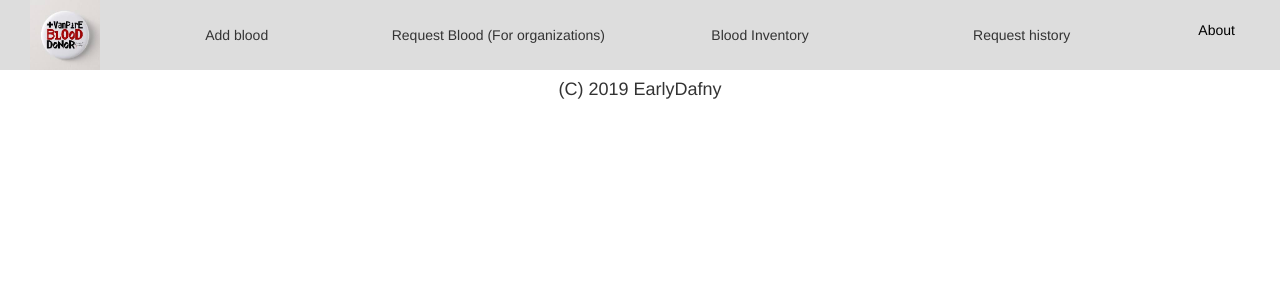
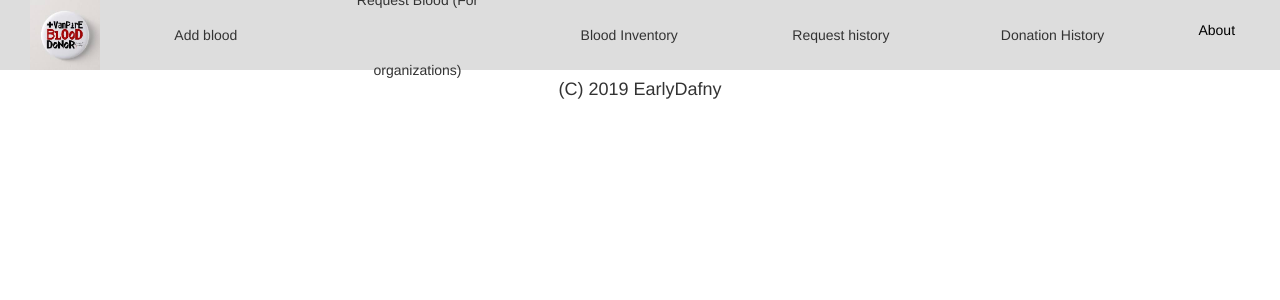
Before and after one commit to xyunsw/EarlyDafny, a Flask app: page /about in a window 1280 px wide. Shown: the top 300 px of the page. Run offline with Flask 2, Linux system fonts and the light colour scheme; some libraries are stand-ins or nearby versions.

Commit message:
donation history but has bugs

```diff
--- a/templates/base.html
+++ b/templates/base.html
@@ -80,6 +80,7 @@
             <div class="event" id="tag_2">Request Blood (For organizations)</div>
             <div class="event" id="tag_3">Blood Inventory</div>
             <div class="event"id="tag_4">Request history</div>
+            <div class="event"id="tag_5">Donation History</div>
             <ul class="header-items">
                 <li class="header-item"><a href="/about">About</a></li>
             </ul>
@@ -102,5 +103,8 @@
     $("#tag_4").click(function(){
         window.location.href="/requests";
     });
+    $("#tag_5").click(function(){
+        window.location.href="/donation_history";
+    });
     </script>
 </html>
```
